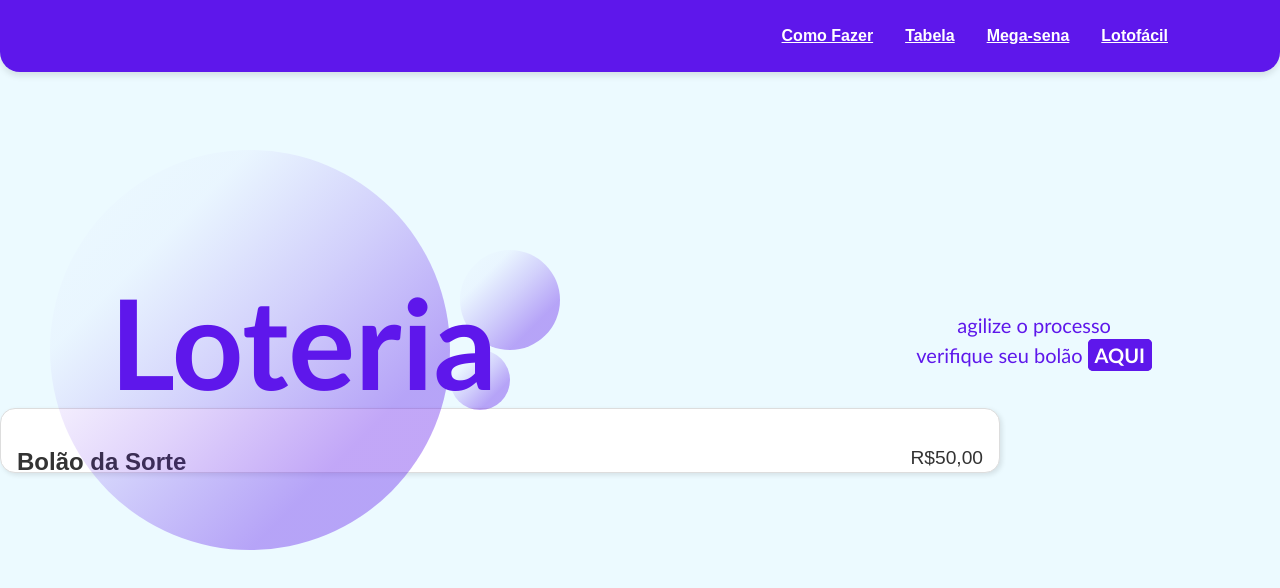
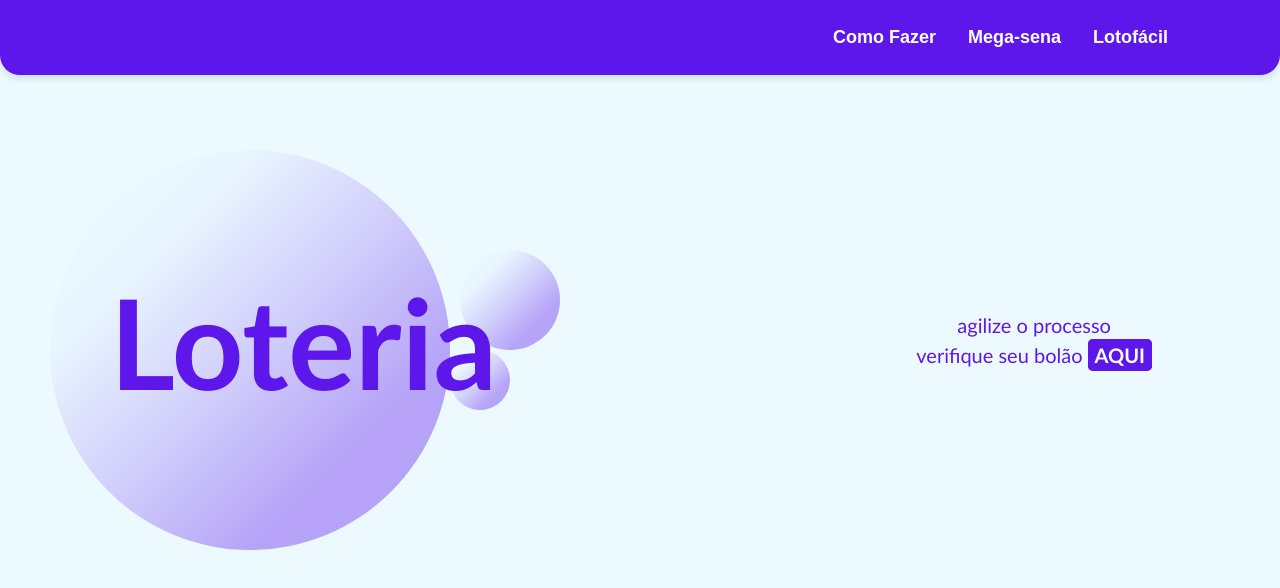
Before and after one commit to Thoomaz/loteria-frontend, a React (Vite) app in the folder frontend-loteria/: page / in a window 1280 px wide. Shown: the top 588 px of the page. Built offline with nearby package versions, Linux system fonts and the light colour scheme.

Commit message:
Router in Header

```diff
--- a/frontend-loteria/package.json
+++ b/frontend-loteria/package.json
@@ -11,7 +11,8 @@
   },
   "dependencies": {
     "react": "^18.3.1",
-    "react-dom": "^18.3.1"
+    "react-dom": "^18.3.1",
+    "react-router-dom": "^7.1.1"
   },
   "devDependencies": {
     "@eslint/js": "^9.17.0",
--- a/frontend-loteria/src/App.tsx
+++ b/frontend-loteria/src/App.tsx
@@ -1,13 +1,9 @@
-import Card from "./components/card/Card";
-import Header from "./components/header/Header";
-import Presentation from "./components/presentation/Presentation";
+import AppRoutes from "./routes";
 
 function App() {
   return (
     <>
-      <Header />
-      <Presentation />
-      <Card title="Bolão da Sorte" price="R$50,00"/>
+      <AppRoutes/>
     </>
   );
 }
--- a/frontend-loteria/src/components/header/Header.css
+++ b/frontend-loteria/src/components/header/Header.css
@@ -27,13 +27,13 @@
 }
 
 .nav-links a {
-  text-decoration: underline;
   color: white;
   font-weight: bold;
+  font-size: 18px;
 }
 
 .nav-links a:hover {
-  color: #cccccc; /* Cor ao passar o mouse */
+  color: #e3e3e3; /* Cor ao passar o mouse */
 }
 
 body {
--- a/frontend-loteria/src/components/header/Header.tsx
+++ b/frontend-loteria/src/components/header/Header.tsx
@@ -1,5 +1,6 @@
 import "./Header.css";
 import Tutorial from "../tutorial/Tutorial";
+import { Link } from "react-router-dom";
 
 function Header() {
   return (
@@ -7,19 +8,16 @@ function Header() {
       <nav className="nav">
         <ul className="nav-links">
           <li className="nav-item">
-            <a href="#como-fazer">Como Fazer</a>
+            <a >Como Fazer</a>
             <div className="submenu">
               <Tutorial />
             </div>
           </li>
           <li>
-            <a href="#tabela">Tabela</a>
+            <Link to="/megasena">Mega-sena</Link>
           </li>
           <li>
-            <a href="#mega-sena">Mega-sena</a>
-          </li>
-          <li>
-            <a href="#lotofacil">Lotofácil</a>
+            <Link to="/lotofacil">Lotofácil</Link>
           </li>
         </ul>
       </nav>
--- /dev/null
+++ b/frontend-loteria/src/pages/Home/index.tsx
@@ -0,0 +1,13 @@
+import Header from "../../components/header/Header"
+import Presentation from "../../components/presentation/Presentation"
+
+function Home () {
+    return(
+        <>
+            <Header />
+            <Presentation />
+        </>
+    )
+}
+
+export default Home
--- /dev/null
+++ b/frontend-loteria/src/pages/Lotofacil/index.tsx
@@ -0,0 +1,12 @@
+import Header from "../../components/header/Header"
+
+function Lotofacil() {
+    return (
+        <>
+            <Header/>
+            <h1>Lotofácil</h1>
+        </>
+    )
+}
+
+export default Lotofacil
--- /dev/null
+++ b/frontend-loteria/src/pages/Megasena/index.tsx
@@ -0,0 +1,12 @@
+import Header from "../../components/header/Header"
+
+function Megasena() {
+    return (
+        <>
+        <Header/>
+        <h1>Mega-sena</h1>
+        </>
+    )
+}
+
+export default Megasena
--- /dev/null
+++ b/frontend-loteria/src/routes.tsx
@@ -0,0 +1,18 @@
+import { BrowserRouter, Route, Routes } from "react-router-dom";
+import Home from "./pages/Home";
+import Lotofacil from "./pages/Lotofacil";
+import Megasena from "./pages/Megasena";
+
+function AppRoutes(){
+    return (
+        <BrowserRouter>
+            <Routes>
+                <Route path="/" element= {<Home/>}> </Route>
+                <Route path="/lotofacil" element= {<Lotofacil/>}></Route>
+                <Route path="/megasena" element= {<Megasena/>}></Route>
+            </Routes>
+        </BrowserRouter>
+    )
+}
+
+export default AppRoutes
```
Also changed, not shown: frontend-loteria/src/pages/Home/Home.module.css (added), frontend-loteria/src/pages/Lotofacil/Lotofacil.module.css (added), frontend-loteria/src/pages/Megasena/Megasena.module.css (added), 1 other file (tests, documents, lock files or other folders).
